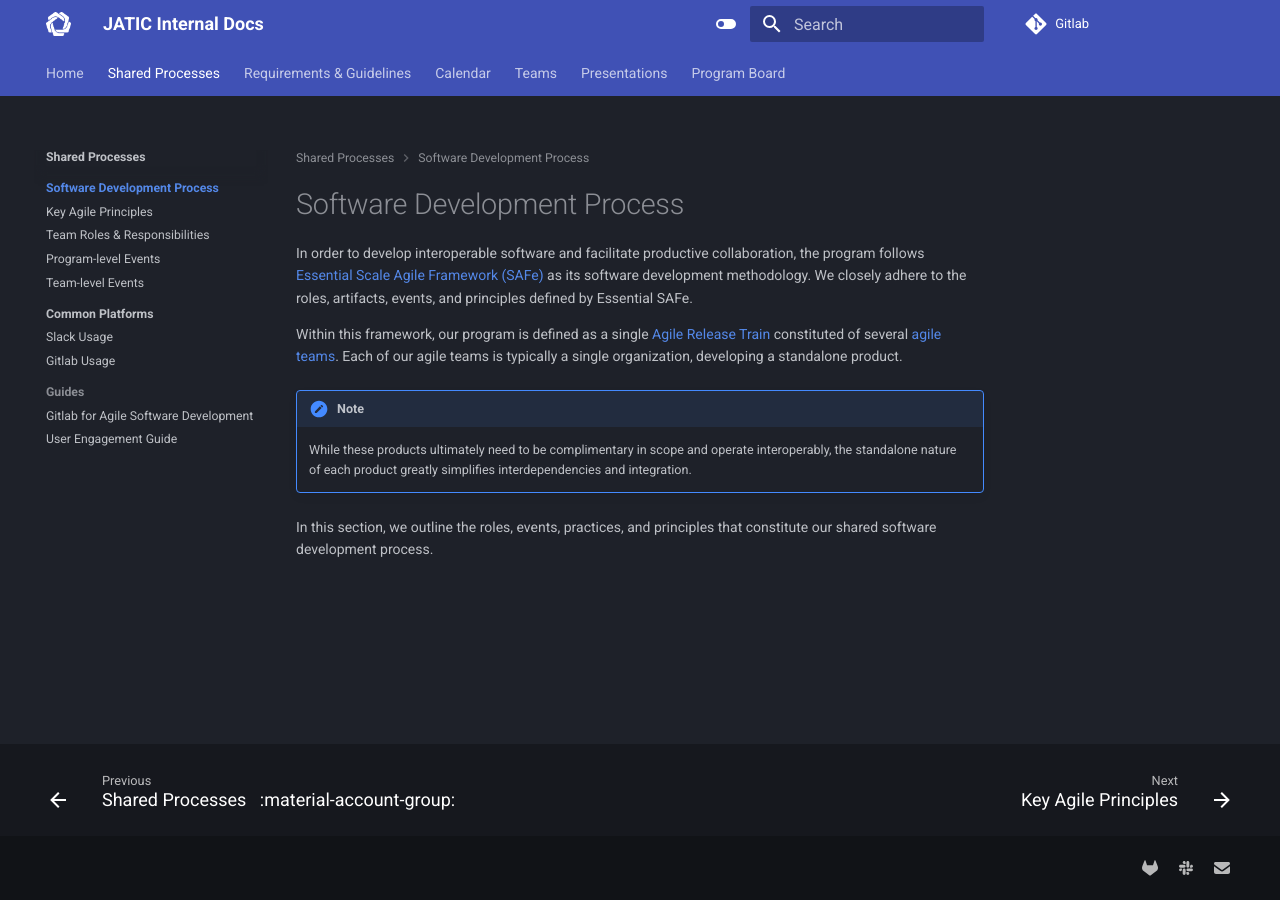
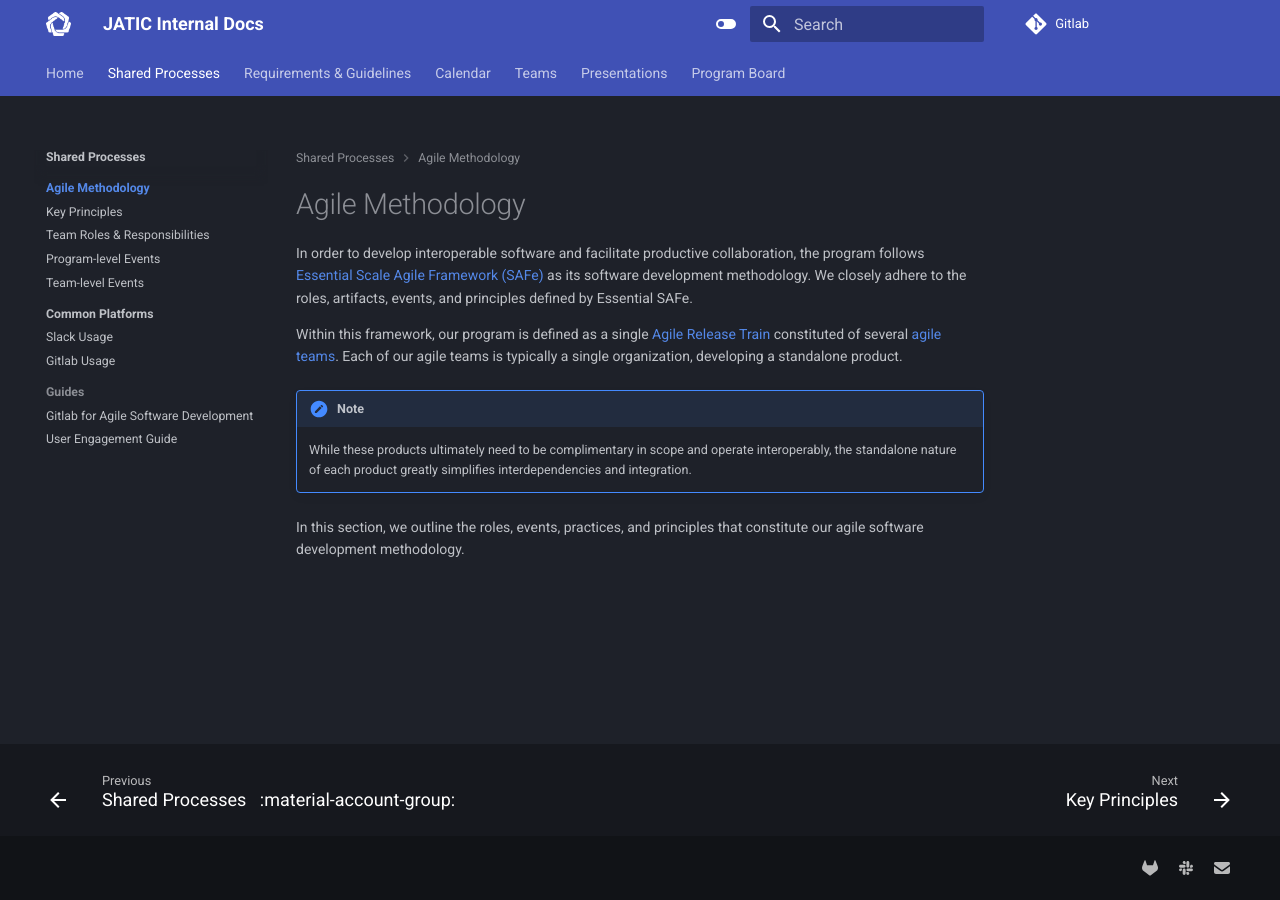
Before and after one commit to zheng0xd/JATIC-internal-docs, an MkDocs documentation site: the page built from docs/process/agile/index.md, in a window 1280 px wide. Built offline with MkDocs 1.6.1 and Material for MkDocs 9.7.7, drawn with Linux system fonts in a browser that asks for light colours.

Commit message:
file renames

```diff
--- a/docs/process/dev/index.md
+++ b/docs/process/agile/index.md
@@ -1,4 +1,4 @@
-# Software Development Process
+# Agile Methodology
 
 In order to develop interoperable software and facilitate productive collaboration, the program follows [Essential Scale Agile Framework (SAFe)](https://scaledagileframework.com/essential-safe/) as its software development methodology. We closely adhere to the roles, artifacts, events, and principles defined by Essential SAFe.
 
@@ -8,4 +8,4 @@ Within this framework, our program is defined as a single [Agile Release Train](
 
     While these products ultimately need to be complimentary in scope and operate interoperably, the standalone nature of each product greatly simplifies interdependencies and integration.
 
-In this section, we outline the roles, events, practices, and principles that constitute our shared software development process.
+In this section, we outline the roles, events, practices, and principles that constitute our agile software development methodology.
--- a/mkdocs.yml
+++ b/mkdocs.yml
@@ -85,12 +85,12 @@ nav:
     - 'About this site' : 'about.md'
   - 'Shared Processes': # this name seems reasonable
     - 'process/index.md'
-    - 'Software Development Process': # this name seemed most emcompassing of the actual content. of course, it clashes with the SDP. but maybe SDP should be renamed? seems more like requirements.
-      - process/dev/index.md
-      - 'Key Agile Principles': 'process/dev/agile-principles.md'
-      - 'Team Roles & Responsibilities': 'process/dev/roles.md'
-      - 'Program-level Events': 'process/dev/program-events.md'
-      - 'Team-level Events': 'process/dev/team-events.md'
+    - 'Agile Methodology':
+      - process/agile/index.md
+      - 'Key Principles': 'process/agile/principles.md'
+      - 'Team Roles & Responsibilities': 'process/agile/roles.md'
+      - 'Program-level Events': 'process/agile/program-events.md'
+      - 'Team-level Events': 'process/agile/team-events.md'
     - 'Common Platforms':
       - process/platforms/index.md
       - 'Slack Usage': 'process/platforms/slack.md'
```
Also changed, not shown: docs/process/agile/principles.md (renamed from docs/process/dev/agile-principles.md, +1 -1 lines), docs/process/agile/program-events.md (renamed from docs/process/dev/program-events.md), docs/process/agile/roles.md (renamed from docs/process/dev/roles.md), docs/process/agile/team-events.md (renamed from docs/process/dev/team-events.md).
